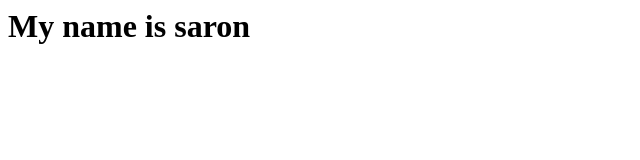
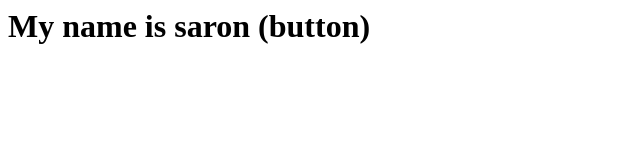
Before and after one commit to ashiqursaron/LocalRepo, a plain HTML site: page index.html in a window 1280 px wide. Shown: the whole page, without its empty margins (0-640 px from the left). Drawn offline with Linux system fonts and the light colour scheme.

Commit message:
Added button text

```diff
--- a/index.html
+++ b/index.html
@@ -1,2 +1,2 @@
 <p></p>
-<h1>My name is saron</h1>
+<h1>My name is saron (button)</h1>
```
